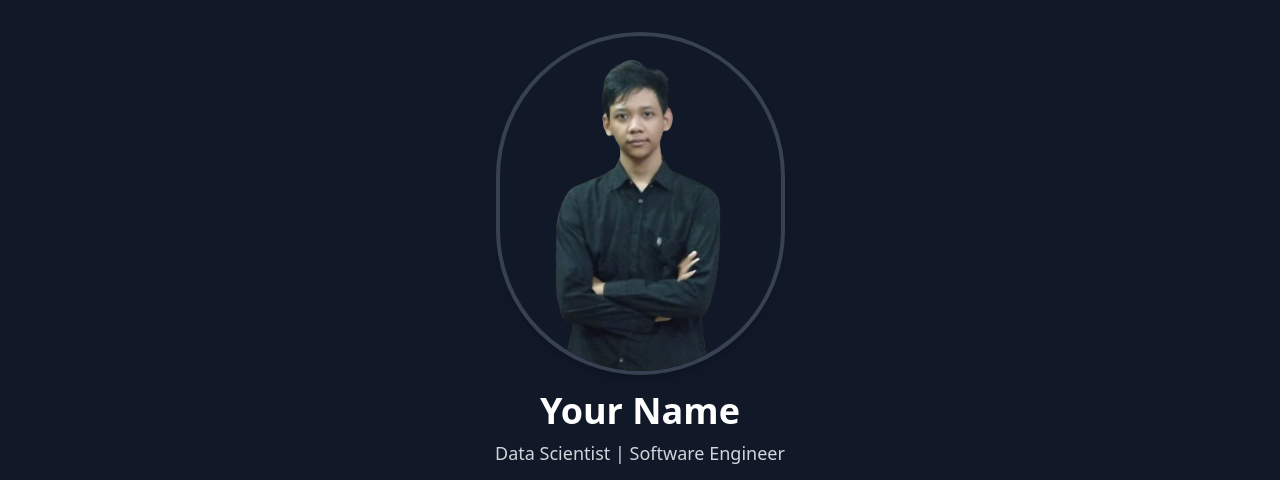
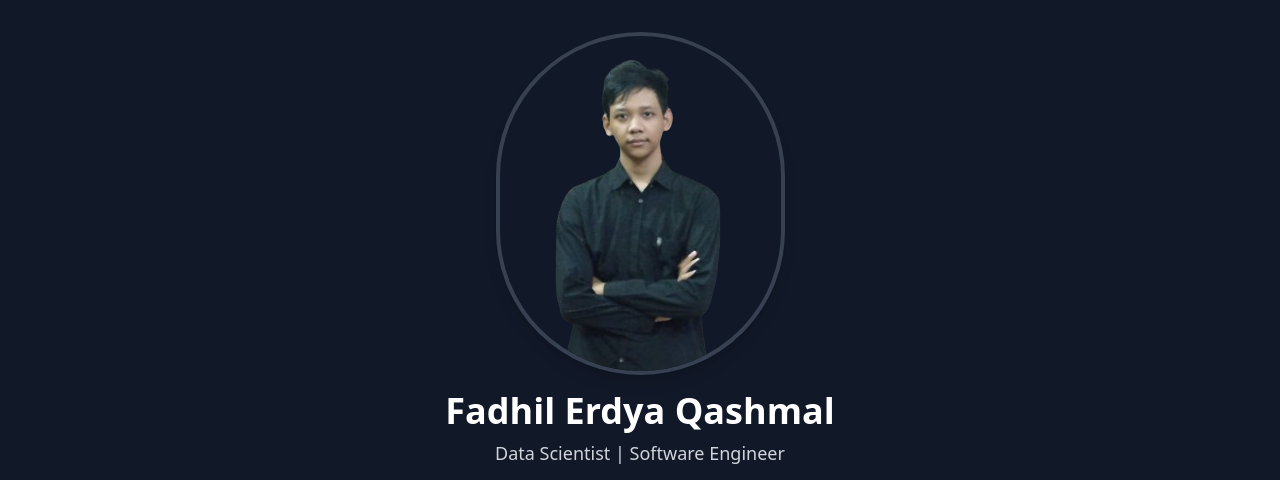
Before and after one commit to FadQode/Web-Porto, a plain HTML site: page index.html in a window 1280 px wide. Shown: the top 480 px of the page. Drawn offline with nearby package versions, Linux system fonts and the light colour scheme.

Commit message:
add name

```diff
--- a/index.html
+++ b/index.html
@@ -14,7 +14,7 @@
             class="relative z-10 rounded-full border-4 border-gray-700 shadow-lg transition-transform duration-300 hover:scale-105">
 
         <!-- Name & Title -->
-        <h1 class="relative z-10 text-4xl font-bold mt-4">Your Name</h1>
+        <h1 class="relative z-10 text-4xl font-bold mt-4">Fadhil Erdya Qashmal</h1>
         <p class="relative z-10 text-lg mt-2 text-gray-300">Data Scientist | Software Engineer</p>
 
         <!-- Social Media Links with Icons -->
```
